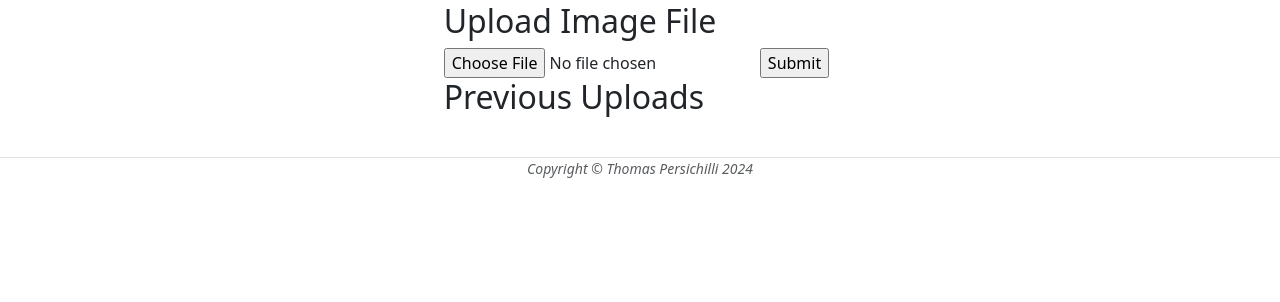
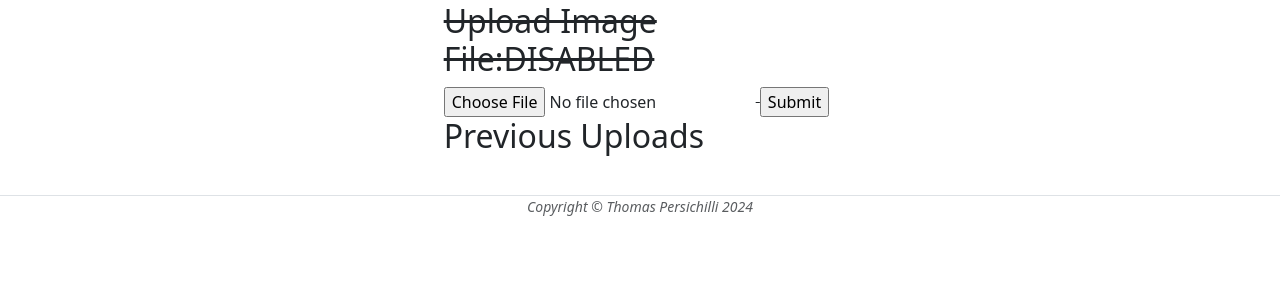
Before and after one commit to Thomas3Dsys/ImageColorFreq, a Flask app: template FrequentColorWebSite/templates/index.html in a window 1280 px wide. Shown: the part 142-444 px from the top of the page. Run offline with Flask 3, Linux system fonts and the light colour scheme; the template is opened without the code that fills it, so the values that code supplies are empty; some libraries are stand-ins or nearby versions.

Commit message:
diable upload and add more images to uploads

```diff
--- a/FrequentColorWebSite/templates/index.html
+++ b/FrequentColorWebSite/templates/index.html
@@ -32,11 +32,14 @@
             </div>
             <div class="col-lg-8 col-md-10 mx-auto">
 
-                <h2>Upload Image File</h2>
-                <form method="post" enctype="multipart/form-data">
+<div style="text-decoration: line-through">
+
+                <h2>Upload Image File:DISABLED</h2>
+                <!--<form method="post" enctype="multipart/form-data">-->
                     <input type="file" name="file">
                     <input type="submit">
-                </form>
+                <!--</form>-->
+</div>
 
             </div>
 
```
Also changed, not shown: FrequentColorWebSite/static/assets/uploads/block.jpg (added), FrequentColorWebSite/static/assets/uploads/register-bg.jpg (added), FrequentColorWebSite/static/assets/uploads/static.jpg (added).
